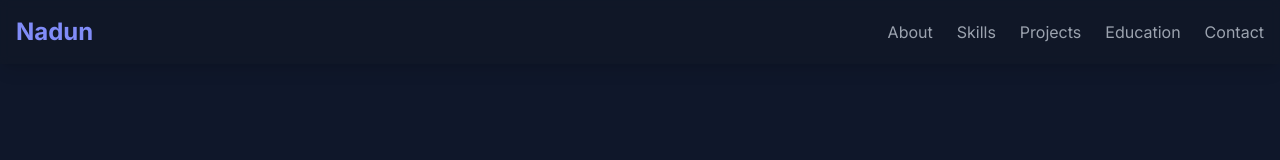
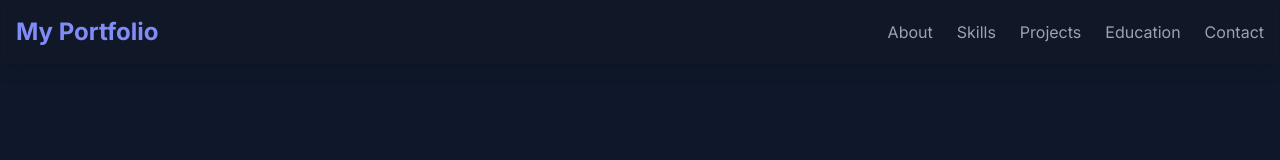
Before and after one commit to snadun319-netizen/My_port, a plain HTML site: page index.html in a window 1280 px wide. Shown: the top 160 px of the page. Drawn offline with nearby package versions, Linux system fonts and the light colour scheme.

Commit message:
Update index.html

```diff
--- a/index.html
+++ b/index.html
@@ -41,7 +41,7 @@
     >
       <nav class="container mx-auto px-4 flex justify-between items-center">
         <!-- Your Name/Logo -->
-        <a href="#about" class="text-2xl font-bold text-indigo-400">Nadun</a>
+        <a href="#about" class="text-2xl font-bold text-indigo-400">My Portfolio</a>
 
         <!-- Navigation Links -->
         <ul class="flex items-center space-x-6">
```
